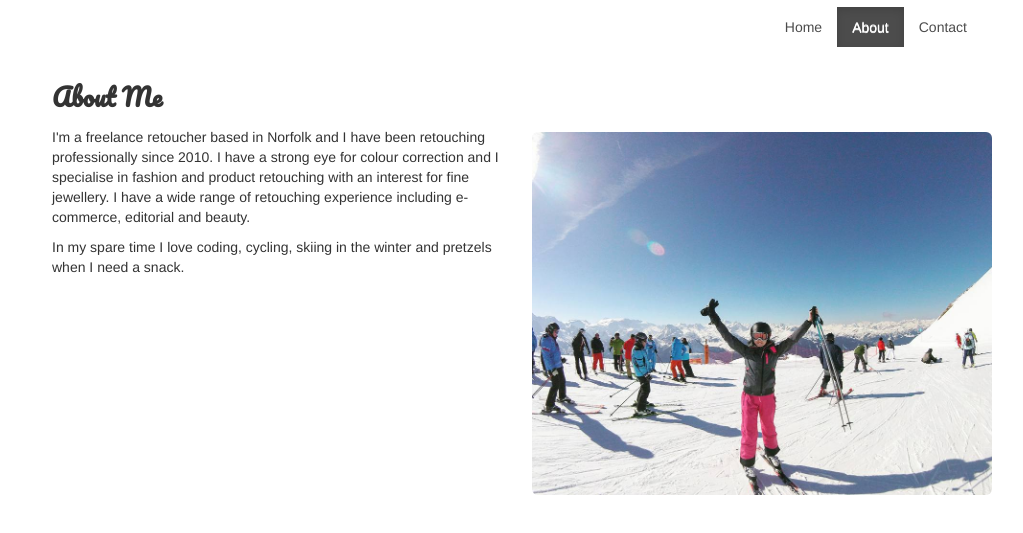
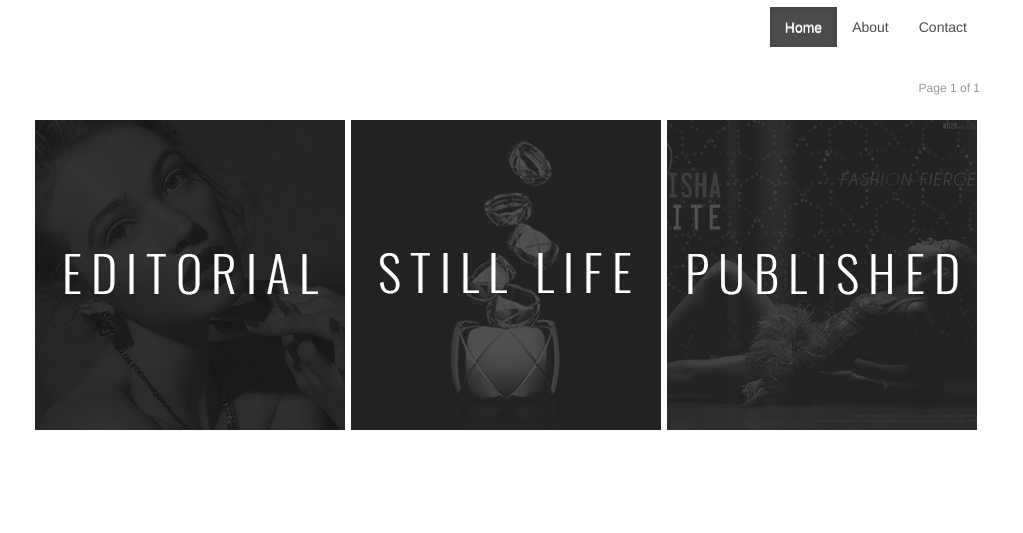
Before and after one commit to amyjono/retouch-portfolio, a plain HTML site: page index.html in a window 1280 px wide. Shown: the part 83-616 px from the top of the page, without its empty margins (118-1141 px from the left). Drawn offline with nearby package versions, Linux system fonts and the light colour scheme.

Commit message:
added index.html

```diff
--- a/about.html
+++ b/index.html
@@ -11,19 +11,19 @@
     <script type="text/javascript" src="flipgallery/flipgallery.min.js"></script>
     <script src="js/retouch.js"></script>
 </head>
-<body>
+<body onLoad="flipGallery()">
         <div class="container">
             <div class="row">
             <h2 class="name">AMY JOHNSON</h2>
             <h3 class="job">RETOUCHER</h3>
             </div>
-            <div class=row>
+            <div class="row">
             <nav class="navbar navbar-nav navbar-custom pull-right" role="navigation">
                 <ul class="nav navbar-nav">
+                    <li class="active">
+                        <a href="index.html">Home</a>
+                    </li>
                     <li>
-                        <a href="Index.html">Home</a>
-                    </li>
-                    <li class="active">
                         <a href="about.html">About</a>
                     </li>
                     <li>
@@ -32,15 +32,8 @@
                 </ul>
             </nav>
             </div>
-            <div class="row" id="about-page">
-                <div class="span6">
-                    <h3 class="title">About Me</h3>
-                    <p>I'm a freelance retoucher based in Norfolk and I have been retouching professionally since 2010. I have a strong eye for colour correction and I specialise in fashion and product retouching with an interest for fine jewellery. I have a wide range of retouching experience including e-commerce, editorial and beauty.</p>
-                    <p>In my spare time I love coding, cycling, skiing in the winter and pretzels when I need a snack. </p>
-                </div>
-                <div class="span6">
-                   <img src="images/me.jpg" class="img-rounded" id="me">
-                </div>
+            <div class="row">
+                <div id="flipGallery"></div>
             </div>
         </div>
     </body>
```
Also changed, not shown: contact.html (+1 -1 lines).
